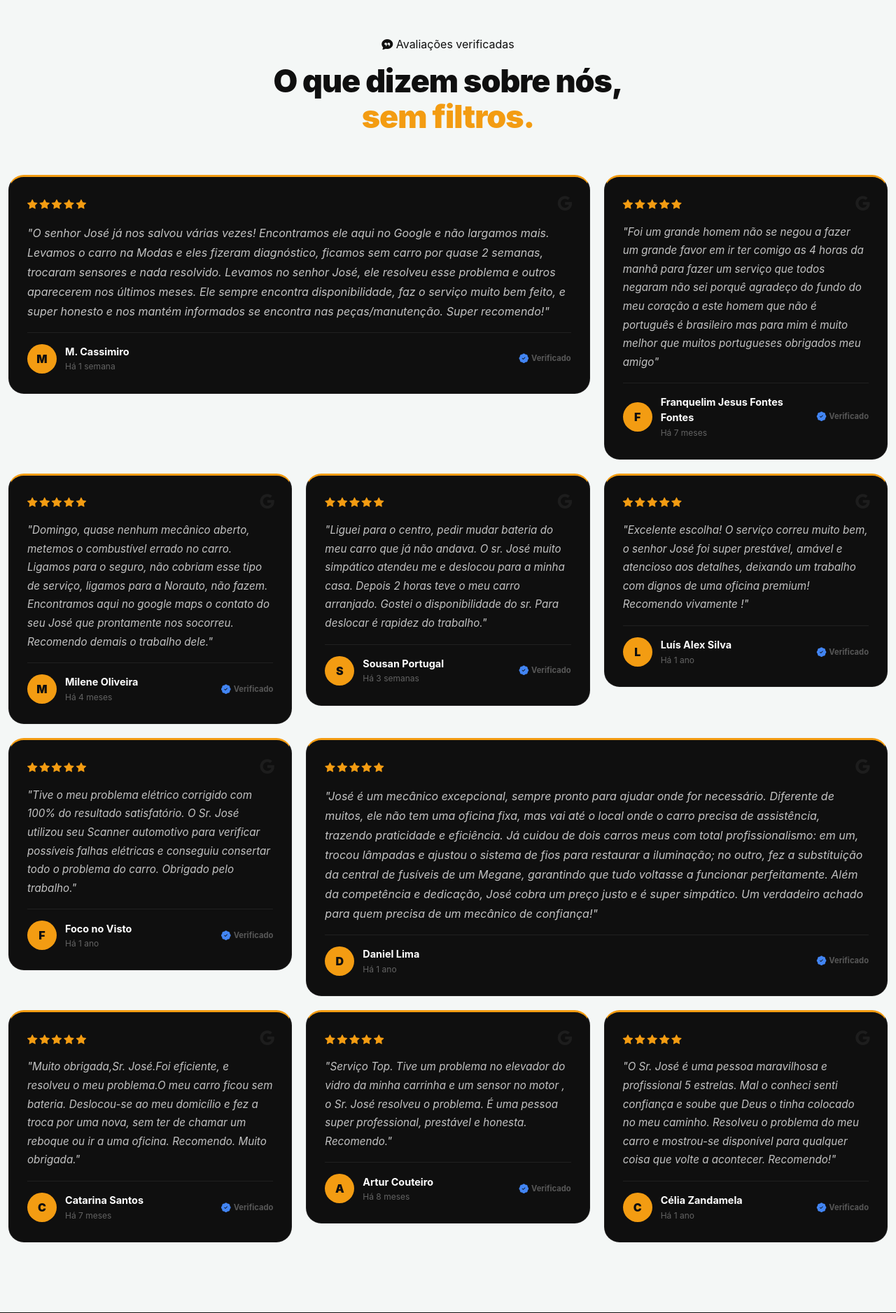
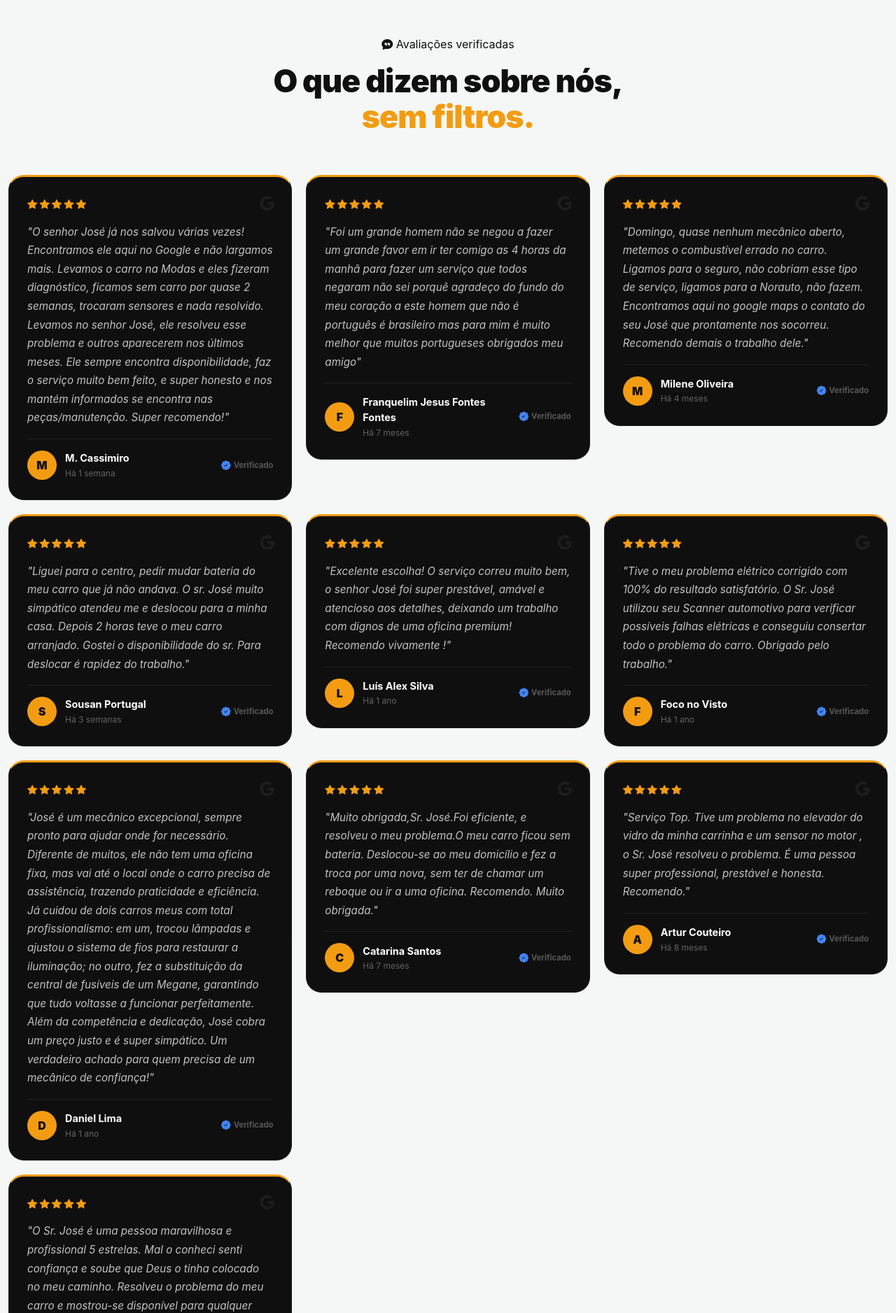
Before and after one commit to GuiRodri06/AutoeletricaCavalcante, a Node server app: page /avaliacoes in a window 1280 px wide. Shown: the part 939-2816 px from the top of the page at 70% size. Run offline with Node 20, Linux system fonts and the light colour scheme.

Commit message:
Ajuste na respositiviade da pagina de reviews

```diff
--- a/public/css/style.css
+++ b/public/css/style.css
@@ -2169,25 +2169,7 @@ body {
     align-items: start;
 }
 
-/* Primeiro card ocupa as 2 colunas — destaque editorial */
-.av-card:first-child {
-    grid-column: span 2;
-}
-
-/* Dentro do card destacado, o texto fica maior */
-.av-card:first-child .av-card-text {
-    font-size: 1rem;
-}
-
-/* Quinto card também ocupa 2 colunas */
-.av-card:nth-child(7) {
-    grid-column: span 2;
-}
-
-/* Texto do quinto card também fica maior */
-.av-card:nth-child(7) .av-card-text {
-    font-size: 1rem;
-}
+
 
 /* ---- CARD DE AVALIAÇÃO ---- */
 .av-card {
```
